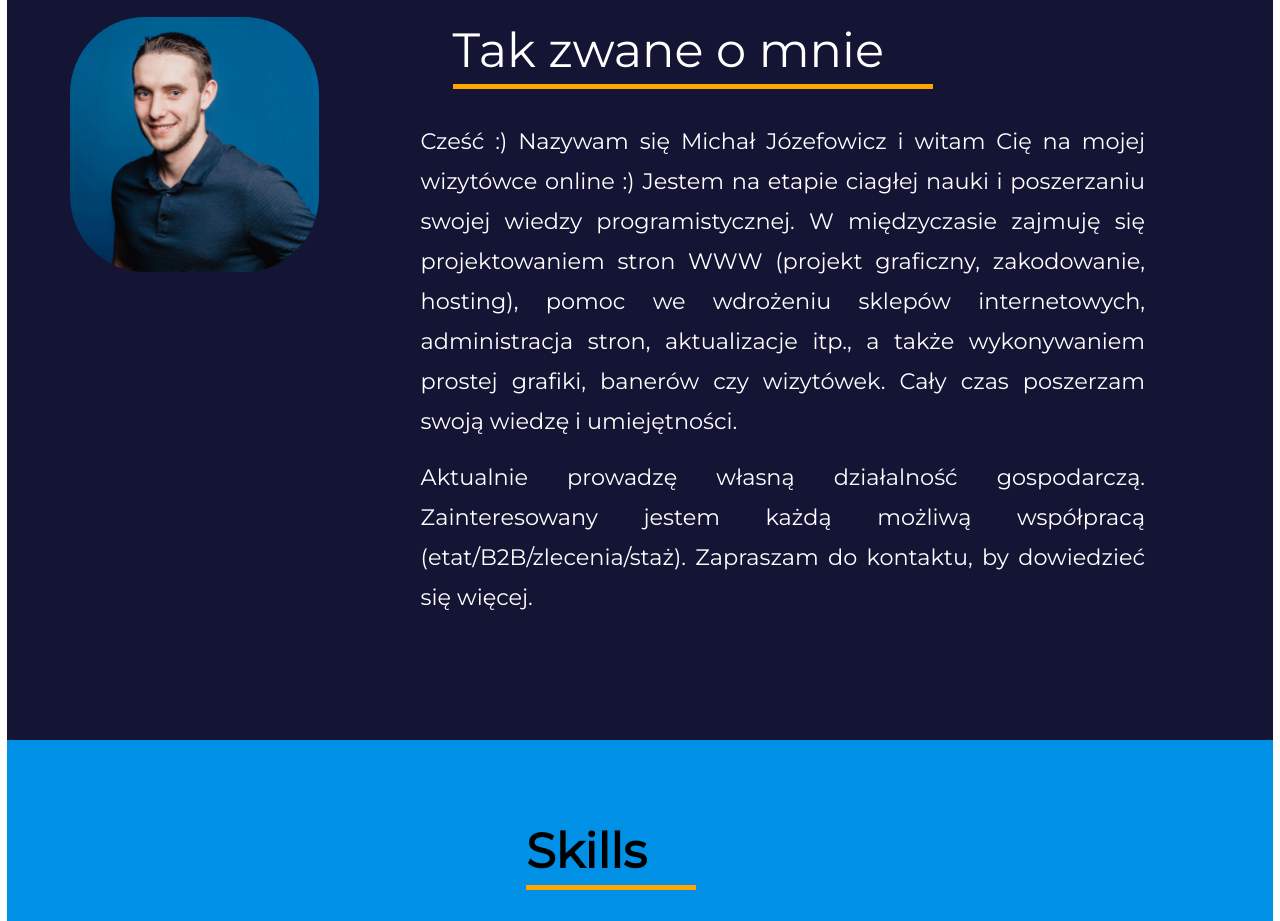
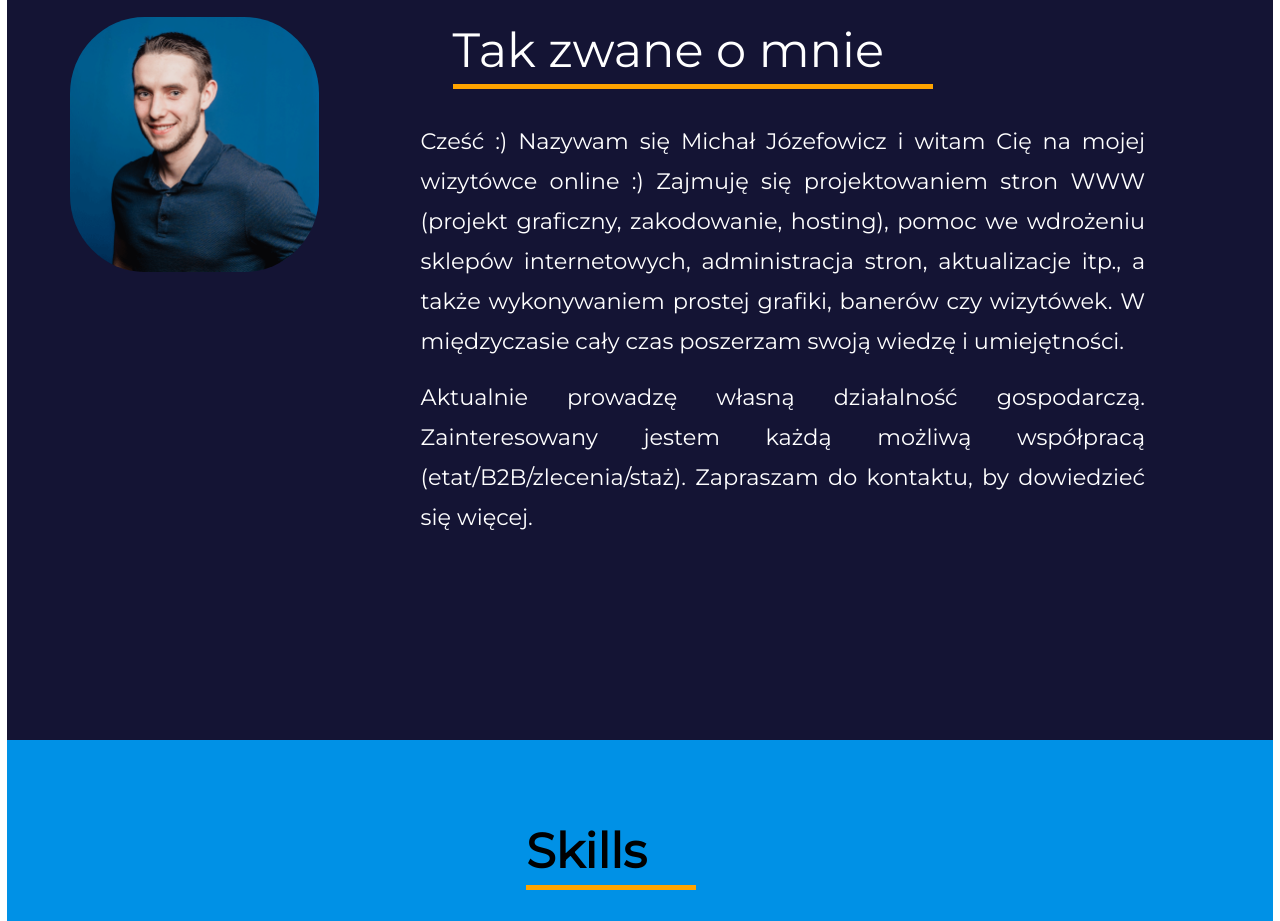
Before and after one commit to m-jozefowicz/m-jozefowicz.github.io, a React app: page index.html in a window 1280 px wide. Shown: the part 860-1781 px from the top of the page. Built offline with nearby package versions, Linux system fonts and the light colour scheme; a script that the page names is missing; a small style sheet from the web is missing; files whose address does not match are found by name.

Commit message:
update about

```diff
--- a/index.html
+++ b/index.html
@@ -40,7 +40,7 @@
       <h2 data-kui-anim="lightSpeedIn">Tak zwane o mnie</h2>
       <p class="about__me-p" data-kui-anim="lightSpeedIn">
         Cześć :) Nazywam się Michał Józefowicz i witam Cię na mojej wizytówce online :)
-        Jestem na etapie ciagłej nauki i poszerzaniu swojej wiedzy programistycznej. W międzyczasie zajmuję się projektowaniem stron WWW (projekt graficzny, zakodowanie, hosting), pomoc we wdrożeniu sklepów internetowych, administracja stron, aktualizacje itp., a także wykonywaniem prostej grafiki, banerów czy wizytówek. Cały czas poszerzam swoją wiedzę i umiejętności.
+        Zajmuję się projektowaniem stron WWW (projekt graficzny, zakodowanie, hosting), pomoc we wdrożeniu sklepów internetowych, administracja stron, aktualizacje itp., a także wykonywaniem prostej grafiki, banerów czy wizytówek. W międzyczasie cały czas poszerzam swoją wiedzę i umiejętności.
 
       <p class="about__me-p" data-kui-anim="lightSpeedIn">
         Aktualnie prowadzę własną działalność gospodarczą. Zainteresowany jestem każdą możliwą współpracą (etat/B2B/zlecenia/staż). Zapraszam do kontaktu, by dowiedzieć się więcej.
```
